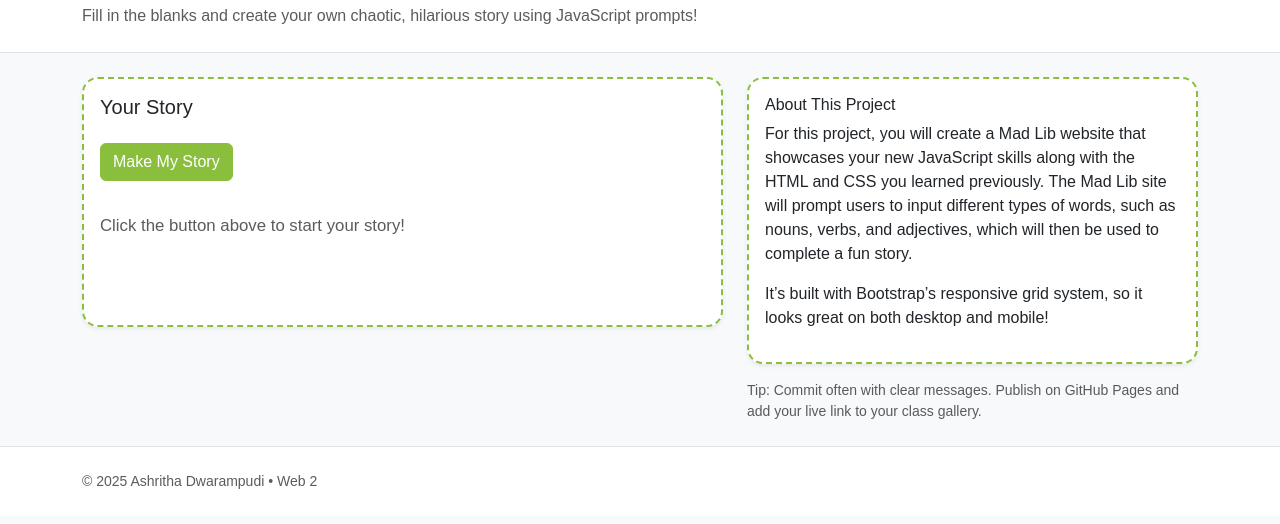
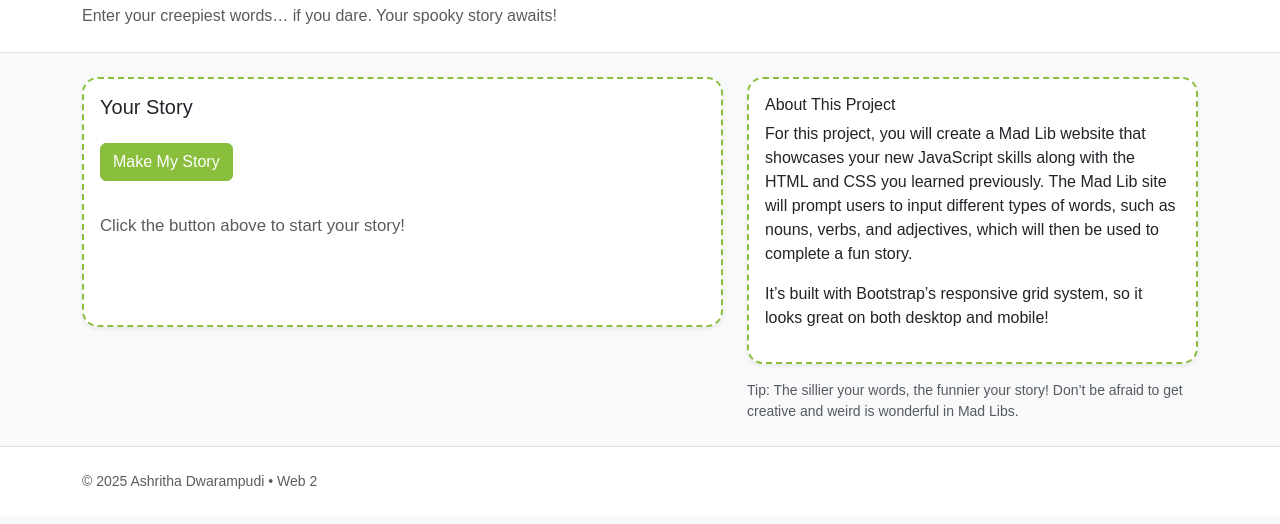
Before and after one commit to 527adwarampudi-design/MadLibSite, a plain HTML site: page index.html in a window 1280 px wide. Shown: the part 58-582 px from the top of the page. Drawn offline with nearby package versions, Linux system fonts and the light colour scheme.

Commit message:
changeshege

```diff
--- a/index.html
+++ b/index.html
@@ -25,7 +25,7 @@
     <div class="container">
       <h1 class="h3 mb-1 text-primary">Mad Lib Story</h1>
       <p class="text-muted mb-0">
-        Fill in the blanks and create your own chaotic, hilarious story using JavaScript prompts!
+        Enter your creepiest words… if you dare. Your spooky story awaits!
       </p>
     </div>
   </header>
@@ -68,7 +68,7 @@
         </div>
 
         <div class="small text-muted mt-3">
-          Tip: Commit often with clear messages. Publish on GitHub Pages and add your live link to your class gallery.
+          Tip: The sillier your words, the funnier your story! Don’t be afraid to get creative and weird is wonderful in Mad Libs.
         </div>
       </div>
     </div>
```
